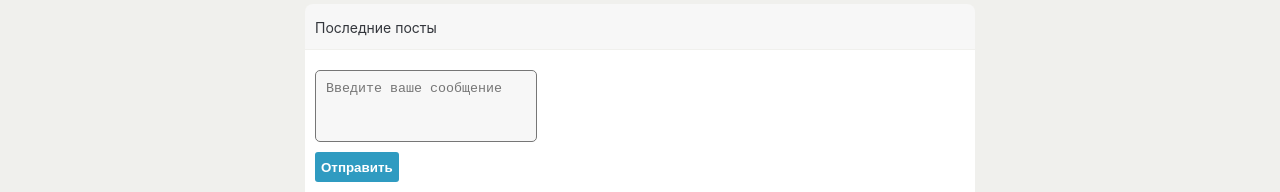
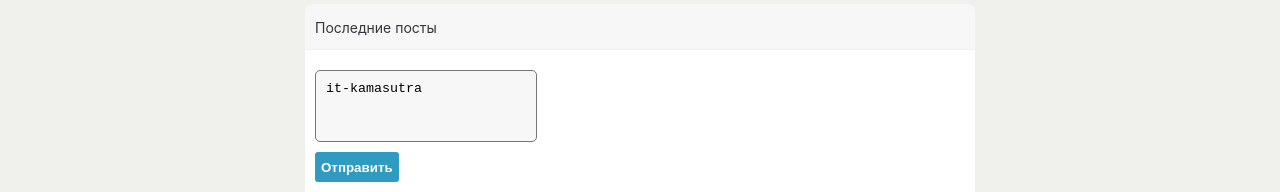
Before and after one commit to goldenyak/social, a React (Create React App) app in the folder my-app/: page /profile in a window 1280 px wide. Shown: the part 422-614 px from the top of the page. Built offline with nearby package versions, Linux system fonts and the light colour scheme.

Commit message:
add some functions

```diff
--- a/my-app/src/App.tsx
+++ b/my-app/src/App.tsx
@@ -22,8 +22,10 @@ function App(props: any) {
                     </div>
                     <div className="profile">
                         <Route path='/profile' render={() => <Banner/>}/>
-                        <Route path='/profile' render={() => <Posts state={props.state.profilePage.posts} addPost={props.addPost}/>}/>
-                        <Route exact path='/dialogs' render={() => <Dialogs name={props.state.dialogs.name} id={props.state.dialogs.id}/>}/>
+                        <Route path='/profile' render={() => <Posts profilePage={props.state.profilePage}
+                                                                    addPost={props.addPost}/>}/>
+                        <Route exact path='/dialogs'
+                               render={() => <Dialogs name={props.state.dialogs.name} id={props.state.dialogs.id}/>}/>
                         <Route path='/music' render={() => <Banner/>}/>
 
 
--- a/my-app/src/components/AddPosts/AddPosts.tsx
+++ b/my-app/src/components/AddPosts/AddPosts.tsx
@@ -9,24 +9,27 @@ import {rerenderEntireTree} from "../../render";
 
 export function AddPosts(props: any) {
 
-    let addNewPost: RefObject<HTMLTextAreaElement> = React.createRef()
+    let newPostElement: RefObject<HTMLTextAreaElement> = React.createRef()
 
     let addPost = () => {
         debugger
-        if (addNewPost.current) {
-            let text = addNewPost.current.value
+        if (newPostElement.current) {
+            let text = newPostElement.current.value
             props.addPost(text)
-            addNewPost.current.value = '';
+            newPostElement.current.value = '';
         }
     }
 
     let onPostChange = () => {
 
+        // @ts-ignore
+        let text = newPostElement.current.value
+        console.log(text)
     }
 
     return (
         <div className={add.main_wrapper}>
-            <textarea className={add.textarea} ref={addNewPost} placeholder='Введите ваше сообщение' value={props.newPostText}/>
+            <textarea className={add.textarea} onChange={onPostChange} ref={newPostElement} placeholder='Введите ваше сообщение' value='it-kamasutra'/>
             <button className={add.button} onClick={addPost}> Отправить</button>
         </div>
     )
--- a/my-app/src/components/Posts/Posts.tsx
+++ b/my-app/src/components/Posts/Posts.tsx
@@ -7,7 +7,7 @@ export function Posts(props: any) {
     return (
         <div className='posts'>
             <Divider dividerTitle='Последние посты'/>
-            <Area addPost={props.addPost}/>
+            <Area addPost={props.addPost} newPostText={props.profilePage.newPostText}/>
         </div>
     )
 }
```
